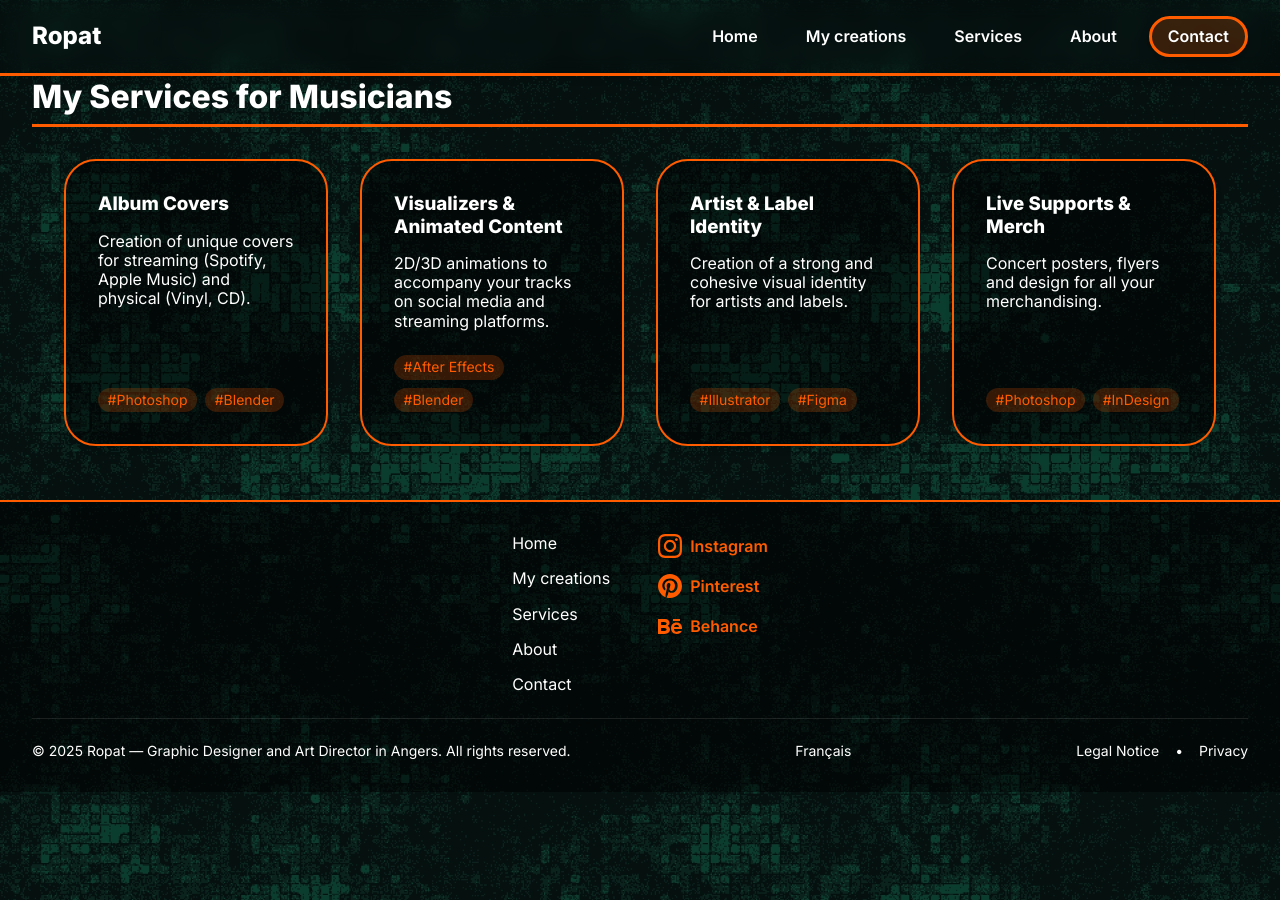
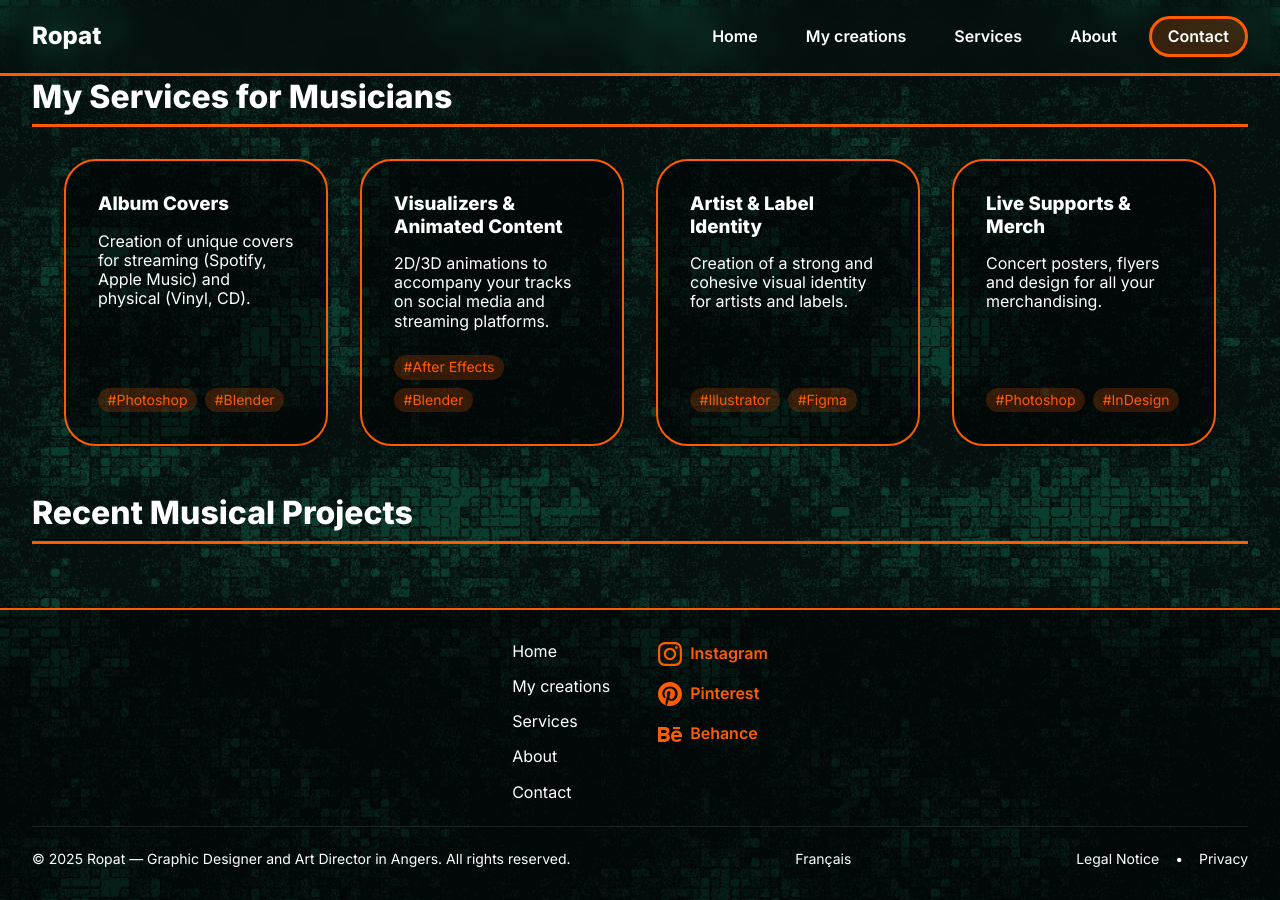
Before and after one commit to 7Nautilus/ropat-portfolio, a Jekyll site: the page built from en/services/music-design.html, in a window 1280 px wide and 900 px high, scrolled down 476 px. Built offline with Jekyll 4.4.1, drawn with Linux system fonts in a browser that asks for light colours; some of the changed lines change nothing that is shown.

Commit message:
Add second section subtitle to service-main.html
Added a new section for the second subtitle in the service main template.

```diff
--- a/_includes/service-main.html
+++ b/_includes/service-main.html
@@ -9,9 +9,7 @@
   {% assign hero_cta_url = hero_cta.url | default: "" %}
   {% assign first_section_subtitle = service.subtitles.first_section[current_lang] %}
   {% assign first_section_description = services.description[current_lang] %}
-  {% assign first_section = sections[0] %}
-  {% assign second_section = sections[1] %}
-  {% assign third_section = sections[2] %}
+  {% assign second_section_subtitle = service.subtitles.second_section[current_lang] %}
   {% if current_lang == "fr" %}
     {% assign service_label = "Service" %}
     {% assign gallery_title = "Projets récents" %}
@@ -83,5 +81,9 @@
           </div>
         {% endfor %}
       </div>
+    </section>
+    <section>
+      <h2 class="section-title">{{ second_section_subtitle }}</h2>
+    </section>
   </main>
 {% endif %}
```
